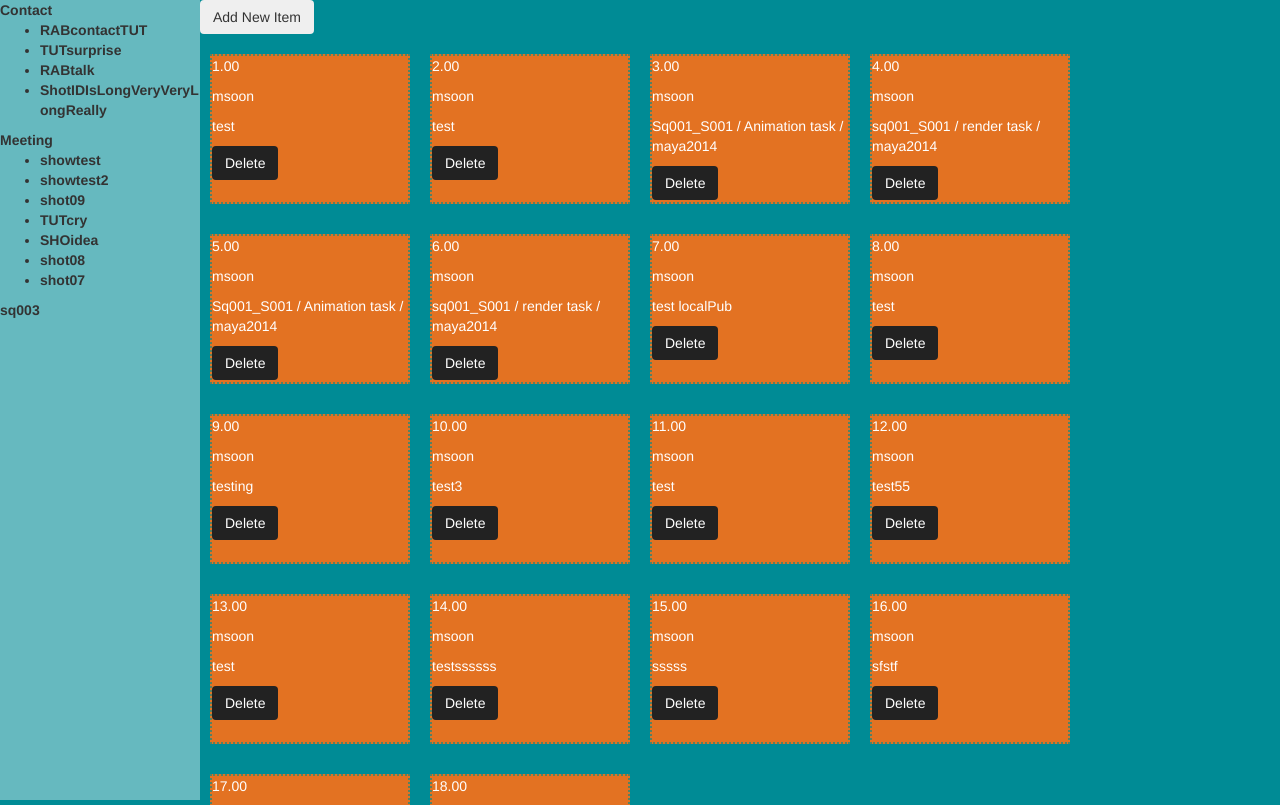
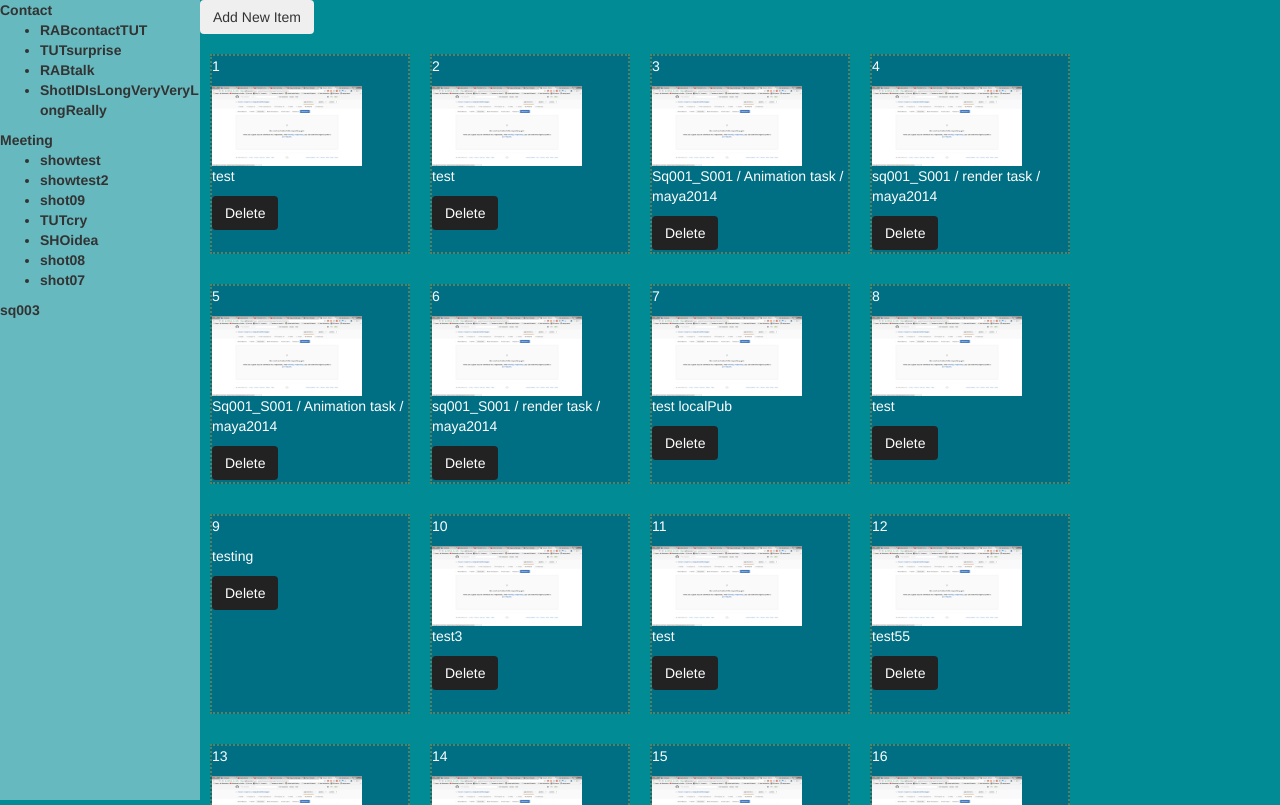
Before and after one commit to hasan-wajahat/sequenceManager, an Angular app: page /short/1 in a window 1280 px wide. Shown: the top 805 px of the page. Built offline with nearby package versions, Linux system fonts and the light colour scheme.

Commit message:
changed publish data type and added image

```diff
--- a/src/app/main-page/short-detail/publish-item/publish-item.component.html
+++ b/src/app/main-page/short-detail/publish-item/publish-item.component.html
@@ -1,12 +1,10 @@
 <div class="publishItemBlock">
   <p>
-    {{publishItem.verNo}}
+    {{publishItem.id}}
   </p>
+  <img src="../../../../assets/{{publishItem.image}}" style="width:150px;height:80px;" *ngIf="publishItem.image">
   <p>
-    {{publishItem.publisher}}
-  </p>
-  <p>
-    {{publishItem.pbCmt}}
+    {{publishItem.comment}}
   </p>
   <button class="deleteButton btn" (click)="deletePublishItem()"> Delete</button>
 
--- a/src/app/main-page/short-detail/publish-item/publish-item.component.scss
+++ b/src/app/main-page/short-detail/publish-item/publish-item.component.scss
@@ -1,9 +1,9 @@
-$publishBlockColor : #E37222;
+$publishBlockColor : #006f84;
 .publishItemBlock{
   background-color: $publishBlockColor;
   color: white;
   border: 2px dotted #548264;
-  height: 150px;
+  height: 200px;
 }
 
 .deleteButton{
--- a/src/app/main-page/short-detail/short-detail.component.ts
+++ b/src/app/main-page/short-detail/short-detail.component.ts
@@ -1,7 +1,6 @@
 import {Component, OnInit} from '@angular/core';
-import {ActivatedRoute, Params, Router} from '@angular/router';
+import {ActivatedRoute, Router} from '@angular/router';
 import {PublishHistoryService} from '../../services/publish-history.service';
-import {Observable} from "rxjs";
 import 'rxjs/add/operator/switchMap';
 import {PublishHistoryList} from '../../object-classes/service-classes'
 
--- a/src/app/object-classes/service-classes.ts
+++ b/src/app/object-classes/service-classes.ts
@@ -1,9 +1,9 @@
 export class PublishHistoryList {
-  constructor(public verNo: string,
+  constructor(public id: number,
               public taskType: number,
               public publisher: string,
-              public pbDate: string,
-              public pbCmt: string) {
+              public image?: string,
+              public comment?: string) {
   }
 }
 
--- a/src/assets/publishList.json
+++ b/src/assets/publishList.json
@@ -1,130 +1,127 @@
 {
   "data": [
     {
-      "verNo": "1.00",
+      "id": "1",
       "tskType": "13",
       "publisher": "msoon",
-      "pbDate": "2015-05-12",
-      "pbCmt": "test\n"
+      "image": "img1.png",
+      "comment": "test\n"
     },
     {
-      "verNo": "2.00",
+      "id": "2",
       "tskType": "13",
       "publisher": "msoon",
-      "pbDate": "2015-05-12",
-      "pbCmt": "test\n"
+      "image": "img1.png",
+      "comment": "test\n"
     },
     {
-      "verNo": "3.00",
+      "id": "3",
       "tskType": "13",
       "publisher": "msoon",
-      "pbDate": "2015-05-12",
-      "pbCmt": "\nSq001_S001 \/ Animation task \/ maya2014"
+      "image": "img1.png",
+      "comment": "\nSq001_S001 \/ Animation task \/ maya2014"
     },
     {
-      "verNo": "4.00",
+      "id": "4",
       "tskType": "14",
       "publisher": "msoon",
-      "pbDate": "2015-05-12",
-      "pbCmt": "sq001_S001 \/ render task \/ maya2014"
+      "image": "img1.png",
+      "comment": "sq001_S001 \/ render task \/ maya2014"
     },
     {
-      "verNo": "5.00",
+      "id": "5",
       "tskType": "13",
       "publisher": "msoon",
-      "pbDate": "2015-05-12",
-      "pbCmt": "Sq001_S001 \/ Animation task \/ maya2014"
+      "image": "img1.png",
+      "comment": "Sq001_S001 \/ Animation task \/ maya2014"
     },
     {
-      "verNo": "6.00",
+      "id": "6",
       "tskType": "14",
       "publisher": "msoon",
-      "pbDate": "2015-05-12",
-      "pbCmt": "\nsq001_S001 \/ render task \/ maya2014"
+      "image": "img1.png",
+      "comment": "\nsq001_S001 \/ render task \/ maya2014"
     },
     {
-      "verNo": "7.00",
+      "id": "7",
       "tskType": "14",
       "publisher": "msoon",
-      "pbDate": "2015-05-19",
-      "pbCmt": "test localPub"
+      "image": "img1.png",
+      "comment": "test localPub"
     },
     {
-      "verNo": "8.00",
+      "id": "8",
       "tskType": "14",
       "publisher": "msoon",
-      "pbDate": "2015-05-19",
-      "pbCmt": "test"
+      "image": "img1.png",
+      "comment": "test"
     },
     {
-      "verNo": "9.00",
+      "id": "9",
       "tskType": "14",
       "publisher": "msoon",
-      "pbDate": "2015-05-19",
-      "pbCmt": "testing"
+      "comment": "testing"
     },
     {
-      "verNo": "10.00",
+      "id": "10",
       "tskType": "14",
       "publisher": "msoon",
-      "pbDate": "2015-05-19",
-      "pbCmt": "test3"
+      "image": "img1.png",
+      "comment": "test3"
     },
     {
-      "verNo": "11.00",
+      "id": "11",
       "tskType": "14",
       "publisher": "msoon",
-      "pbDate": "2015-05-19",
-      "pbCmt": "test"
+      "image": "img1.png",
+      "comment": "test"
     },
     {
-      "verNo": "12.00",
+      "id": "12",
       "tskType": "14",
       "publisher": "msoon",
-      "pbDate": "2015-05-19",
-      "pbCmt": "test55"
+      "image": "img1.png",
+      "comment": "test55"
     },
     {
-      "verNo": "13.00",
+      "id": "13",
       "tskType": "14",
       "publisher": "msoon",
-      "pbDate": "2015-05-19",
-      "pbCmt": "test"
+      "image": "img1.png",
+      "comment": "test"
     },
     {
-      "verNo": "14.00",
+      "id": "14",
       "tskType": "14",
       "publisher": "msoon",
-      "pbDate": "2015-05-19",
-      "pbCmt": "testssssss"
+      "image": "img1.png",
+      "comment": "testssssss"
     },
     {
-      "verNo": "15.00",
+      "id": "15",
       "tskType": "14",
       "publisher": "msoon",
-      "pbDate": "2015-05-19",
-      "pbCmt": "sssss"
+      "image": "img1.png",
+      "comment": "sssss"
     },
     {
-      "verNo": "16.00",
+      "id": "16",
       "tskType": "14",
       "publisher": "msoon",
-      "pbDate": "2015-05-19",
-      "pbCmt": "sfstf"
+      "image": "img1.png",
+      "comment": "sfstf"
     },
     {
-      "verNo": "17.00",
+      "id": "17",
       "tskType": "14",
       "publisher": "msoon",
-      "pbDate": "2015-05-19",
-      "pbCmt": ""
+      "comment": ""
     },
     {
-      "verNo": "18.00",
+      "id": "18",
       "tskType": "14",
       "publisher": "msoon",
-      "pbDate": "2015-05-19",
-      "pbCmt": "re"
+      "comment": "re"
     }
   ]
 }
```
Also changed, not shown: src/assets/img1.png (added).
